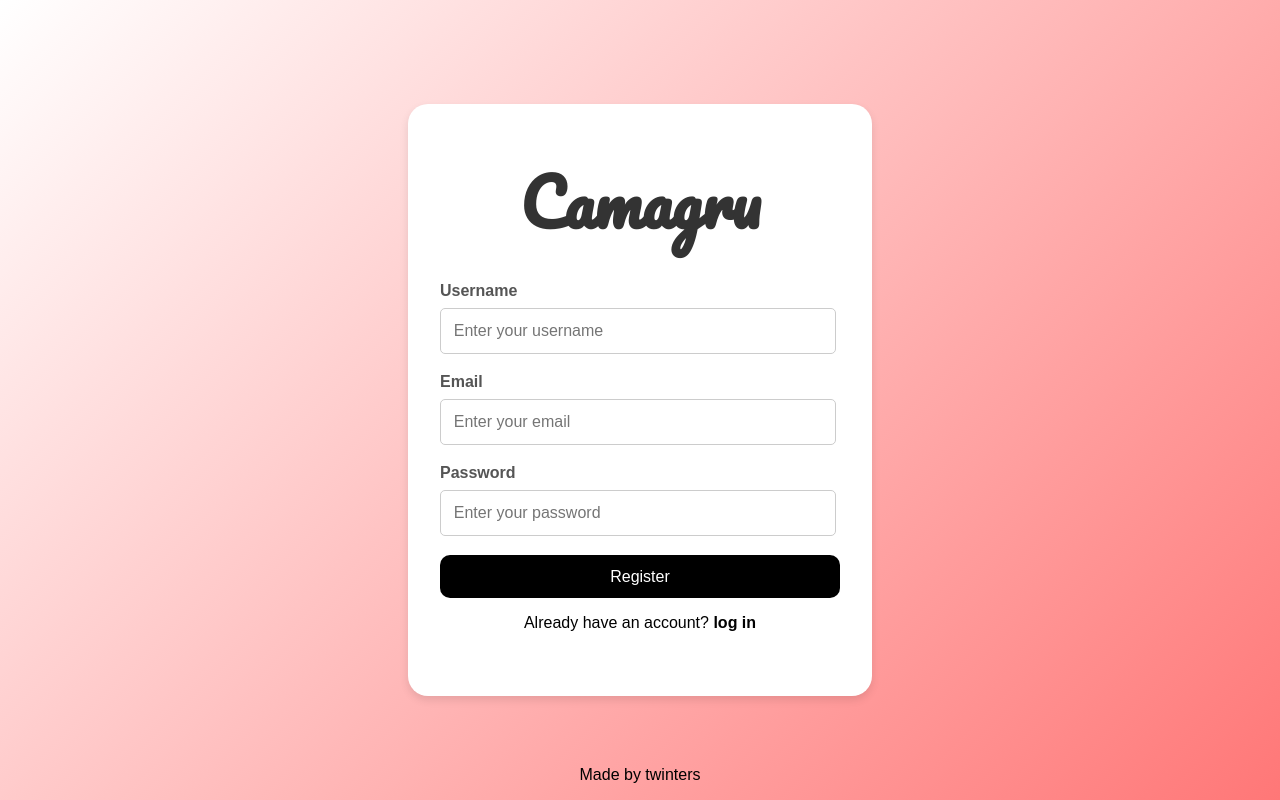
After one commit to Twintersh/camagru, a PHP site: page /register.php in a window 1280 px wide. The commit adds this page. Run offline with PHP 8.4, Linux system fonts and the light colour scheme.

Commit message:
register page

```diff
--- a/index.css
+++ b/index.css
@@ -12,7 +12,7 @@ body {
     background: #ffffff;
     padding-left: 2rem;
     padding-right: 2rem;
-    padding-bottom: 2rem;
+    padding-bottom: 3rem;
     border-radius: 20px;
     box-shadow: 0 4px 8px rgba(0, 0, 0, 0.1);
     width: 100%;
--- /dev/null
+++ b/register.php
@@ -0,0 +1,39 @@
+<!DOCTYPE html>
+<html lang="en">
+<head>
+    <meta charset="UTF-8">
+    <meta name="viewport" content="width=device-width, initial-scale=1.0">
+    <title>Register Page</title>
+    <link rel="stylesheet" href="index.css">
+	<link rel="preconnect" href="https://fonts.googleapis.com">
+	<link rel="preconnect" href="https://fonts.gstatic.com" crossorigin>
+	<link href="https://fonts.googleapis.com/css2?family=Pacifico&display=swap" rel="stylesheet">
+</head>
+<body>
+	<div class="login-container">
+		<!-- why is it better to use FORM ? -->
+        <form class="login-form" method="POST">
+			<h1 class="txt">Camagru</h1>
+            <div class="input-group">
+                <label for="username">Username</label>
+                <input type="text" id="username" name="username" placeholder="Enter your username" required>
+            </div>
+			<div class="input-group">
+				<label for="email">Email</label>
+				<input type="text" id="email" name="email" placeholder="Enter your email" required>
+			</div>
+            <div class="input-group">
+                <label for="password">Password</label>
+                <input type="password" id="password" name="password" placeholder="Enter your password" required>
+            </div>
+            <button type="submit" class="login-button">Register</button>
+			<div class="form-footer">
+				<p>Already have an account? <a href="index.php" class="link">log in</a></p>
+			</div>
+		</form>
+	</div>
+	<footer class="footer">
+		<p>Made by twinters</p>
+	</footer>
+</body>
+</html>
```
Also changed, not shown: menu.php (added, +15 -0 lines).
